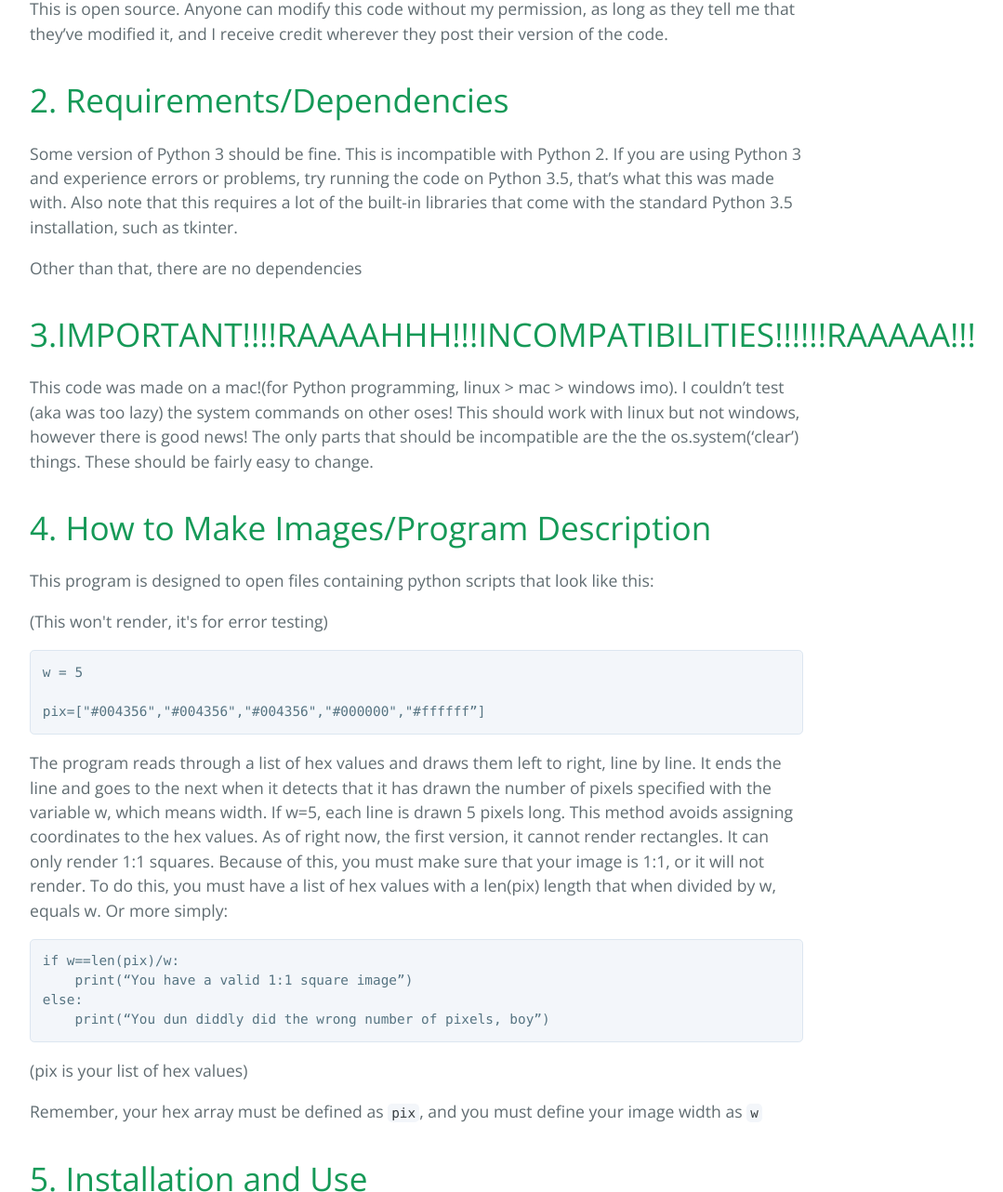
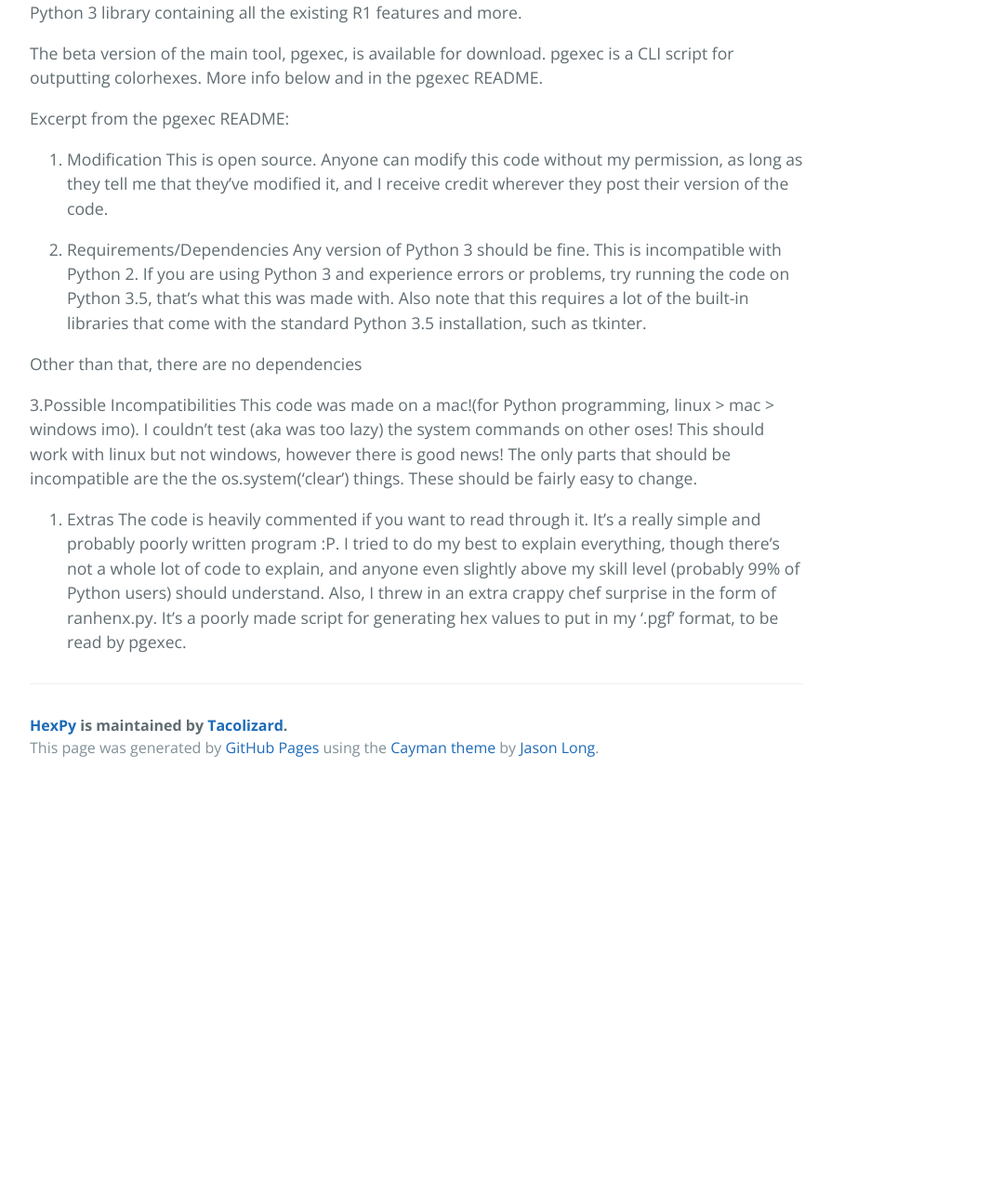
Before and after one commit to Tacolizard/HexPy, a plain HTML site: page index.html in a window 1280 px wide. Shown: the part 651-1933 px from the top of the page at 93% size, without its empty margins (192-1271 px from the left). After the commit the page ends 1499 px from the top, so only its background shows below. Drawn offline with nearby package versions, Linux system fonts and the light colour scheme.

Commit message:
Create gh-pages branch via GitHub

```diff
--- a/index.html
+++ b/index.html
@@ -12,74 +12,38 @@
   <body>
     <section class="page-header">
       <h1 class="project-name">HexPy</h1>
-      <h2 class="project-tagline">HexPy is a family of tools to work with color hexcodes (i.e.,#004356). The main tool, pgexec, is a simple command line script to output arrays of color hexcodes as images. Surprisingly, hex arrays are about as space-efficient as JPEG. All code written in pure Python3.</h2>
+      <h2 class="project-tagline">HexPy is a lightweight family of tools for creating, modifying, and displaying 8-byte color hexcodes. By using arrays of colorhexes to output graphics, a programmer has simple yet powerful access to the exact pixels being displayed on the screen.</h2>
       <a href="https://github.com/Tacolizard/HexPy" class="btn">View on GitHub</a>
       <a href="https://github.com/Tacolizard/HexPy/zipball/master" class="btn">Download .zip</a>
       <a href="https://github.com/Tacolizard/HexPy/tarball/master" class="btn">Download .tar.gz</a>
     </section>
 
     <section class="main-content">
-      <p>From the pgexec readme:</p>
+      <p>HexPy
+HexPy is a lightweight family of tools for creating, modifying, and displaying 8-byte color hexcodes. By using arrays of colorhexes to output graphics, a programmer has simple yet powerful access to the exact pixels being displayed on the screen.</p>
 
-<p>HexPy-pgexec v1.0</p>
+<p>Currently HexPy is in Beta, working towards Release 1. R1 will be achieved once all the issues with the "Release 1" milestone are closed. R1 is intended to be the first half of HexPy, a set of CLI scripts for creating and displaying colorhexes. The second half, Release 2, is planned to be an import-able Python 3 library containing all the existing R1 features and more.</p>
 
-<h1>
-<a id="1-modification" class="anchor" href="#1-modification" aria-hidden="true"><span aria-hidden="true" class="octicon octicon-link"></span></a>1. Modification</h1>
+<p>The beta version of the main tool, pgexec, is available for download. pgexec is a CLI script for outputting colorhexes. More info below and in the pgexec README.</p>
 
-<p>This is open source. Anyone can modify this code without my permission, as long as they tell me that they’ve modified it, and I receive credit wherever they post their version of the code.</p>
+<p>Excerpt from the pgexec README:</p>
 
-<h1>
-<a id="2-requirementsdependencies" class="anchor" href="#2-requirementsdependencies" aria-hidden="true"><span aria-hidden="true" class="octicon octicon-link"></span></a>2. Requirements/Dependencies</h1>
-
-<p>Some version of Python 3 should be fine. This is incompatible with Python 2. If you are using Python 3 and experience errors or problems, try running the code on Python 3.5, that’s what this was made with. Also note that this requires a lot of the built-in libraries that come with the standard Python 3.5 installation, such as tkinter.</p>
+<ol>
+<li><p>Modification
+This is open source. Anyone can modify this code without my permission, as long as they tell me that they’ve modified it, and I receive credit wherever they post their version of the code.</p></li>
+<li><p>Requirements/Dependencies
+Any version of Python 3 should be fine. This is incompatible with Python 2. If you are using Python 3 and experience errors or problems, try running the code on Python 3.5, that’s what this was made with. Also note that this requires a lot of the built-in libraries that come with the standard Python 3.5 installation, such as tkinter.</p></li>
+</ol>
 
 <p>Other than that, there are no dependencies</p>
 
-<h1>
-<a id="3importantraaaahhhincompatibilitiesraaaaa" class="anchor" href="#3importantraaaahhhincompatibilitiesraaaaa" aria-hidden="true"><span aria-hidden="true" class="octicon octicon-link"></span></a>3.IMPORTANT!!!!RAAAAHHH!!!INCOMPATIBILITIES!!!!!!RAAAAA!!!</h1>
+<p>3.Possible Incompatibilities
+This code was made on a mac!(for Python programming, linux &gt; mac &gt; windows imo). I couldn’t test (aka was too lazy) the system commands on other oses! This should work with linux but not windows, however there is good news! The only parts that should be incompatible are the the os.system(‘clear’) things. These should be fairly easy to change.</p>
 
-<p>This code was made on a mac!(for Python programming, linux &gt; mac &gt; windows imo). I couldn’t test (aka was too lazy) the system commands on other oses! This should work with linux but not windows, however there is good news! The only parts that should be incompatible are the the os.system(‘clear’) things. These should be fairly easy to change.</p>
-
-<h1>
-<a id="4-how-to-make-imagesprogram-description" class="anchor" href="#4-how-to-make-imagesprogram-description" aria-hidden="true"><span aria-hidden="true" class="octicon octicon-link"></span></a>4. How to Make Images/Program Description</h1>
-
-<p>This program is designed to open files containing python scripts that look like this:</p>
-
-<p>(This won't render, it's for error testing)</p>
-
-<pre><code>w = 5
-
-pix=["#004356","#004356","#004356","#000000","#ffffff”]
-</code></pre>
-
-<p>The program reads through a list of hex values and draws them left to right, line by line. It ends the line and goes to the next when it detects that it has drawn the number of pixels specified with the variable w, which means width. If w=5, each line is drawn 5 pixels long. This method avoids assigning coordinates to the hex values. As of right now, the first version, it cannot render rectangles. It can only render 1:1 squares. Because of this, you must make sure that your image is 1:1, or it will not render. To do this, you must have a list of hex values with a len(pix) length that when divided by w, equals w. Or more simply:</p>
-
-<pre><code>if w==len(pix)/w:
-    print(“You have a valid 1:1 square image”)
-else:
-    print(“You dun diddly did the wrong number of pixels, boy”)
-</code></pre>
-
-<p>(pix is your list of hex values)</p>
-
-<p>Remember, your hex array must be defined as <code>pix</code>, and you must define your image width as <code>w</code></p>
-
-<h1>
-<a id="5-installation-and-use" class="anchor" href="#5-installation-and-use" aria-hidden="true"><span aria-hidden="true" class="octicon octicon-link"></span></a>5. Installation and Use</h1>
-
-<p>finally, we’re here at the last part. pgexec.py is the source code, not meant to be run. To use pgexec, you want to run the extension-less ‘pgexec’ from the command line/cmd/terminal. Drag and drop pgexec (which is just the source code without the extension) into your PATH folder. Or you can add it to your path however you like.</p>
-
-<p>To use it, just type without quotes: <code>pgexec ‘relative filename/directory of image’</code></p>
-
-<p>*You can also add a space and a ‘v’ after the directory to see more verbose errors.</p>
-
-<h1>
-<a id="6-extras" class="anchor" href="#6-extras" aria-hidden="true"><span aria-hidden="true" class="octicon octicon-link"></span></a>6. Extras</h1>
-
-<p>The code is heavily commented if you want to read through it. It’s a really simple and probably poorly written program :P. I tried to do my best to explain everything, though there’s not a whole lot of code to explain, and anyone even slightly above my skill level (probably 99% of Python users) should understand. Also, I threw in an extra crappy chef surprise in the form of ranhenx.py. It’s a poorly made script for generating hex values to put in my ‘.pgf’ format, to be read by pgexec. </p>
-
-<h1>
-<a id="7-vape-naysh-yall" class="anchor" href="#7-vape-naysh-yall" aria-hidden="true"><span aria-hidden="true" class="octicon octicon-link"></span></a>7. Vape Naysh yall</h1>
+<ol>
+<li>Extras
+The code is heavily commented if you want to read through it. It’s a really simple and probably poorly written program :P. I tried to do my best to explain everything, though there’s not a whole lot of code to explain, and anyone even slightly above my skill level (probably 99% of Python users) should understand. Also, I threw in an extra crappy chef surprise in the form of ranhenx.py. It’s a poorly made script for generating hex values to put in my ‘.pgf’ format, to be read by pgexec.</li>
+</ol>
 
       <footer class="site-footer">
         <span class="site-footer-owner"><a href="https://github.com/Tacolizard/HexPy">HexPy</a> is maintained by <a href="https://github.com/Tacolizard">Tacolizard</a>.</span>
```
Also changed, not shown: params.json (+2 -2 lines).
